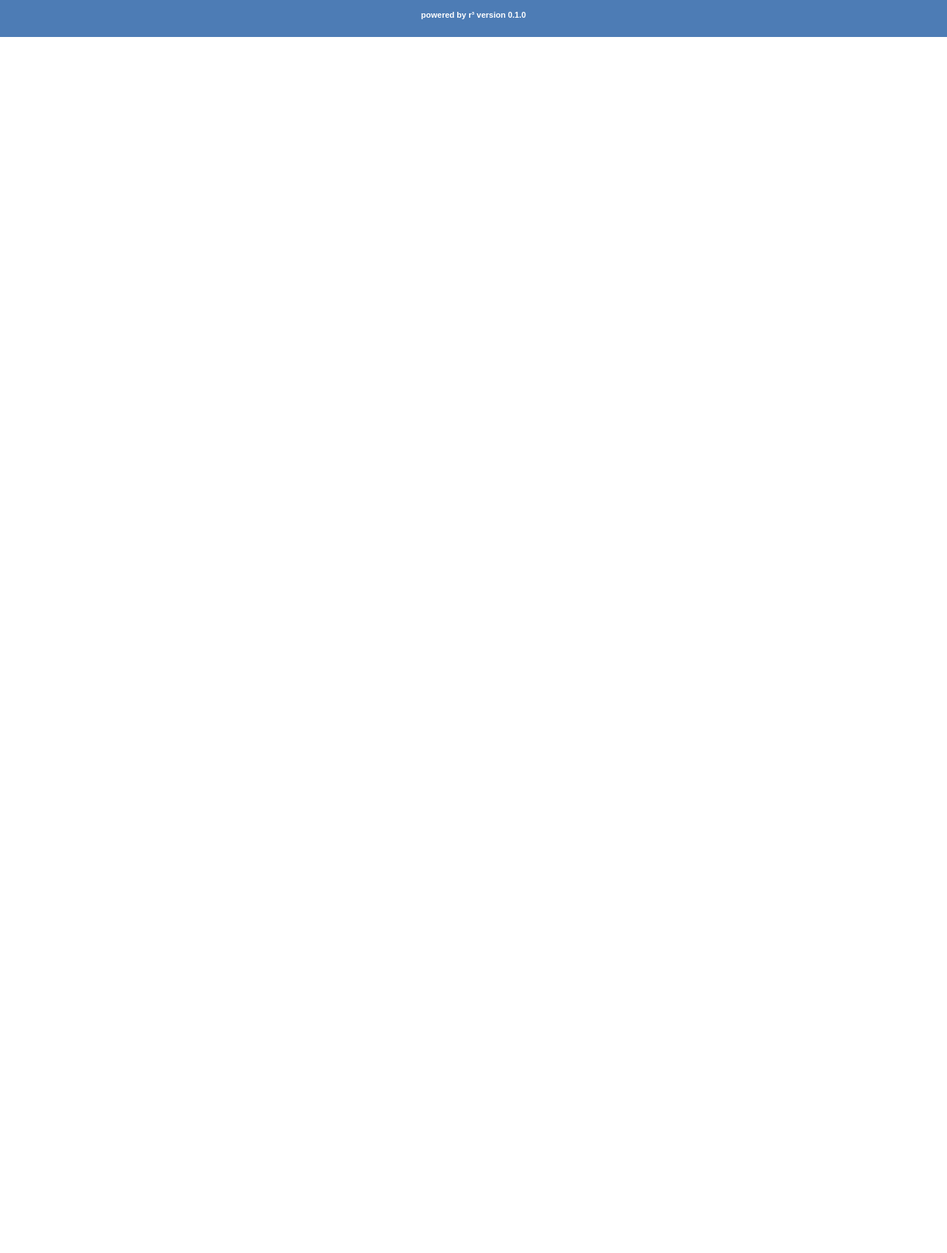
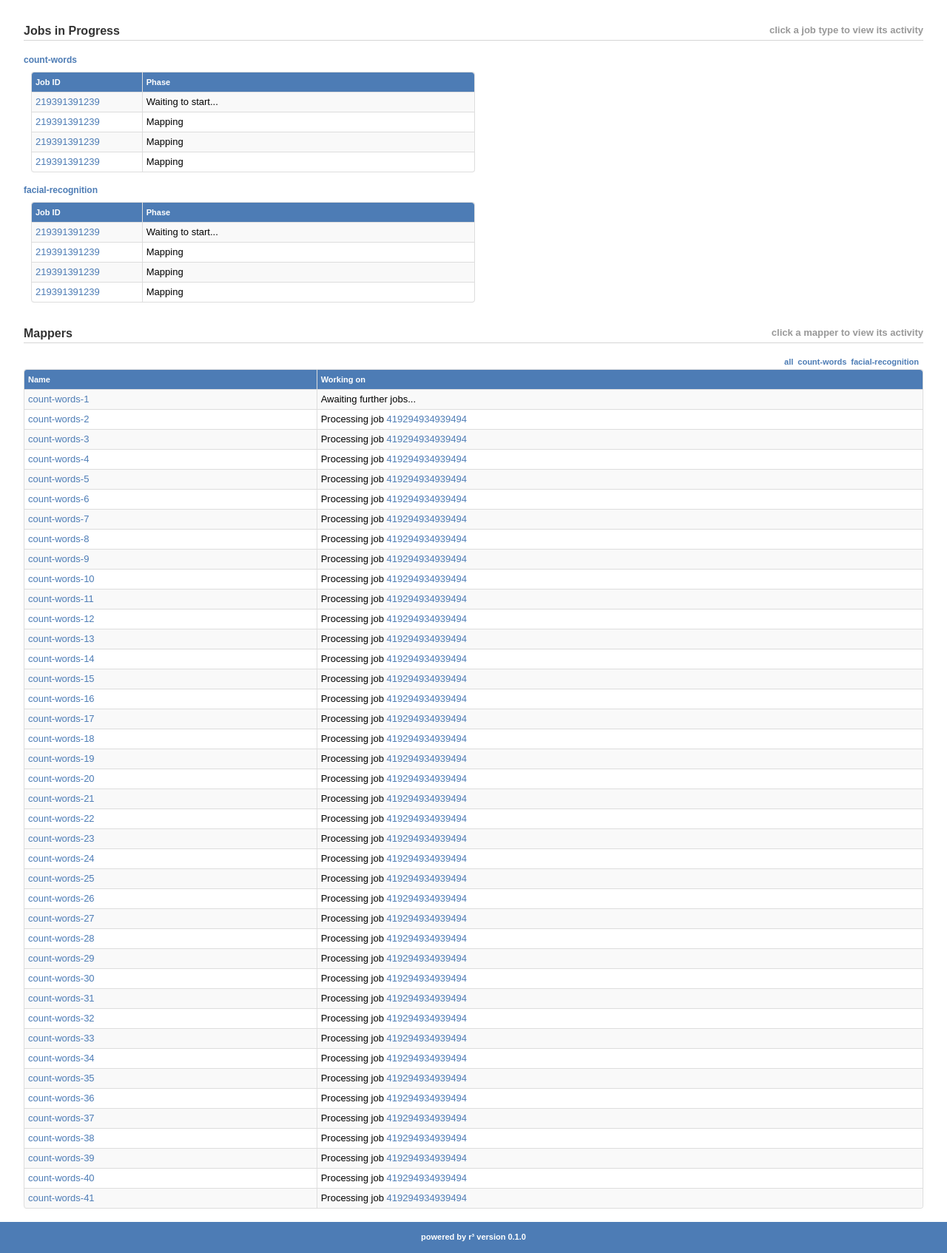
Before and after one commit to heynemann/r3, a Flask app: page / in a window 1280 px wide. Shown: the part 102-1796 px from the top of the page at 74% size. Before the commit the page ends 152 px from the top, so only its background shows below. Run offline with Flask 2, Linux system fonts and the light colour scheme; parts of the project's set-up code (start-up, migrations or seed data) failed here and were passed over.

Commit message:
overview layout done

```diff
--- a/r3/web/static/css/style.css
+++ b/r3/web/static/css/style.css
@@ -73,8 +73,95 @@ header aside .redis-url {
     color: #fff;
 }
 
+h1 {
+    font-size: 16px;
+    font-weight: bold;
+    color: #333;
+}
+
+.main .section {
+    margin-top: 34px;
+    position: relative;
+}
+
+.main .section h1 {
+    padding-bottom: 4px;
+    margin-bottom: 20px;
+    border-bottom: solid 1px #d5d5d5;
+}
+
+.main .section .explain {
+    position: absolute;
+    right: 0;
+    top: 0;
+    font-size: 13px;
+    font-weight: bold;
+    color: #999;
+}
+
+.main .current-jobs table {
+    margin-left: 10px;
+    width: 600px !important;
+}
+
+.main .current-jobs table .job-id-col {
+    width: 25%;
+}
+
+.main .section table a {
+    font-size: 13px;
+    text-decoration: none;
+    color: #4d7cb5;
+}
+
+.main .section table a:hover {
+    text-decoration: underline;
+}
+
+.main .section h2 a {
+    font-size: 12px;
+    font-weight: bold;
+    margin-bottom: 10px;
+    color: #4d7cb5;
+    text-decoration: none;
+    display: block;
+}
+
+.main .mappers .filters {
+    float: right;
+    margin-bottom: 4px;
+}
+
+.main .mappers .filters li {
+    float: left;
+    margin-right: 6px;
+}
+
+.main .mappers .filters li a {
+    font-size: 11px;
+    font-weight: bold;
+    color: #4d7cb5;
+    text-decoration: none;
+    display: block;
+}
+
+.main .mappers .filters li a:hover {
+    text-decoration: underline;
+}
+
+table tr th {
+    font-size: 11px;
+    background-color: #4d7cb5;
+    color: white;
+}
+
+table tbody tr td {
+    cursor: pointer;
+    font-size: 13px;
+}
+
 footer {
-    height: 50px;
+    height: 42px;
     background-color: #4d7cb5;
     text-align: center;
     overflow: hidden;
--- a/r3/web/templates/index.html
+++ b/r3/web/templates/index.html
@@ -3,5 +3,94 @@
 {% block title %} - Overview{% endblock %}
 
 {% block body %}
+<div class="container main">
+    <div class="current-jobs section">
+        <h1>Jobs in Progress</h1>
 
+        <h2><a href="/job-types/count-words/">count-words</a></h2>
+        <table class="table table-striped table-bordered table-condensed">
+            <thead>
+                <tr>
+                    <th class="job-id-col">Job ID</th>
+                    <th>Phase</th>
+                </tr>
+            </thead>
+            <tbody>
+                <tr>
+                    <td><a href="/job-types/count-words/jobs/1293912391293">219391391239</a></td>
+                    <td>Waiting to start...</td>
+                </tr>
+                {% for i in range(2, 5) %}
+                <tr>
+                    <td><a href="/job-types/count-words/jobs/1293912391293">219391391239</a></td>
+                    <td>Mapping</td>
+                </tr>
+                {% endfor %}
+            </tbody>
+        </table>
+
+        <h2><a href="/job-types/facial-recognition/">facial-recognition</a></h2>
+        <table class="table table-striped table-bordered table-condensed">
+            <thead>
+                <tr>
+                    <th class="job-id-col">Job ID</th>
+                    <th>Phase</th>
+                </tr>
+            </thead>
+            <tbody>
+                <tr>
+                    <td><a href="/job-types/count-words/jobs/1293912391293">219391391239</a></td>
+                    <td>Waiting to start...</td>
+                </tr>
+                {% for i in range(2, 5) %}
+                <tr>
+                    <td><a href="/job-types/count-words/jobs/1293912391293">219391391239</a></td>
+                    <td>Mapping</td>
+                </tr>
+                {% endfor %}
+            </tbody>
+        </table>
+
+        <span class="explain">click a job type to view its activity</span>
+    </div>
+
+
+    <div class="mappers section">
+        <h1>Mappers</h1>
+
+        <div class="filters">
+            <ul>
+                <li><a href="#" data-filter="all">all</a></li>
+                <li><a href="#" data-filter="count-words">count-words</a></li>
+                <li><a href="#" data-filter="facial-recognition">facial-recognition</a></li>
+            </ul>
+        </div>
+
+        <table class="table table-striped table-bordered table-condensed">
+            <thead>
+                <tr>
+                    <th>Name</th>
+                    <th>Working on</th>
+                </tr>
+            </thead>
+            <tbody>
+                <tr>
+                    <td><a href="/mappers/count-words-1">count-words-1</a></td>
+                    <td>Awaiting further jobs...</td>
+                </tr>
+                {% for i in range(2, 42) %}
+                <tr>
+                    <td><a href="/mappers/count-words-{{ i }}">count-words-{{ i }}</a></td>
+                    <td>Processing job <a href="/jobs/194912941949123">419294934939494</a></td>
+                </tr>
+                {% endfor %}
+            </tbody>
+        </table>
+
+        <span class="explain">click a mapper to view its activity</span>
+    </div>
+
+
+
+</div>
 {% endblock %}
--- a/r3/web/templates/master.html
+++ b/r3/web/templates/master.html
@@ -6,6 +6,7 @@
     {%  block css %}
 
     <link rel="stylesheet" href="{{ url_for('static', filename='css/reset.css') }}" type="text/css" media="screen" charset="utf-8">
+    <link rel="stylesheet" href="{{ url_for('static', filename='css/bootstrap.min.css') }}" type="text/css" media="screen" charset="utf-8">
     <link rel="stylesheet" href="{{ url_for('static', filename='css/style.css') }}" type="text/css" media="screen" charset="utf-8">
     {% endblock %}
 </head>
```
Also changed, not shown: r3/web/static/css/bootstrap.min.css (added).
